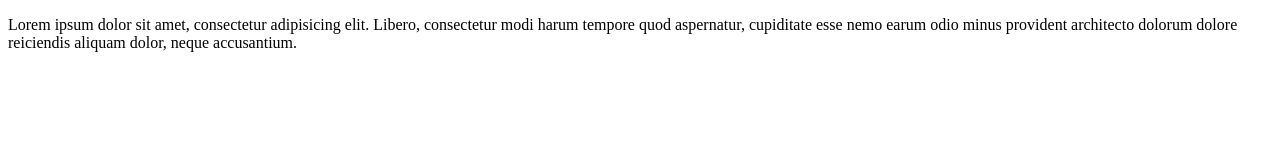
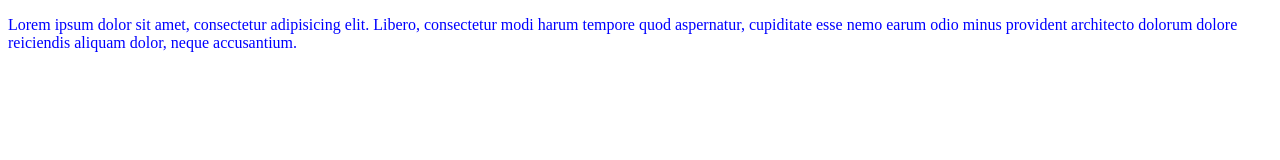
Before and after one commit to Shahan-Ali33/it, a plain HTML site: page index.html in a window 1280 px wide. Drawn offline with Linux system fonts and the light colour scheme.

Commit message:
Update index.html

```diff
--- a/index.html
+++ b/index.html
@@ -6,6 +6,6 @@
     <title>Document</title>
 </head>
 <body>
-    <p style="color: black;">Lorem ipsum dolor sit amet, consectetur adipisicing elit. Libero, consectetur modi harum tempore quod aspernatur, cupiditate esse nemo earum odio minus provident architecto dolorum dolore reiciendis aliquam dolor, neque accusantium.</p>
+    <p style="color: blue;">Lorem ipsum dolor sit amet, consectetur adipisicing elit. Libero, consectetur modi harum tempore quod aspernatur, cupiditate esse nemo earum odio minus provident architecto dolorum dolore reiciendis aliquam dolor, neque accusantium.</p>
 </body>
 </html>
```
